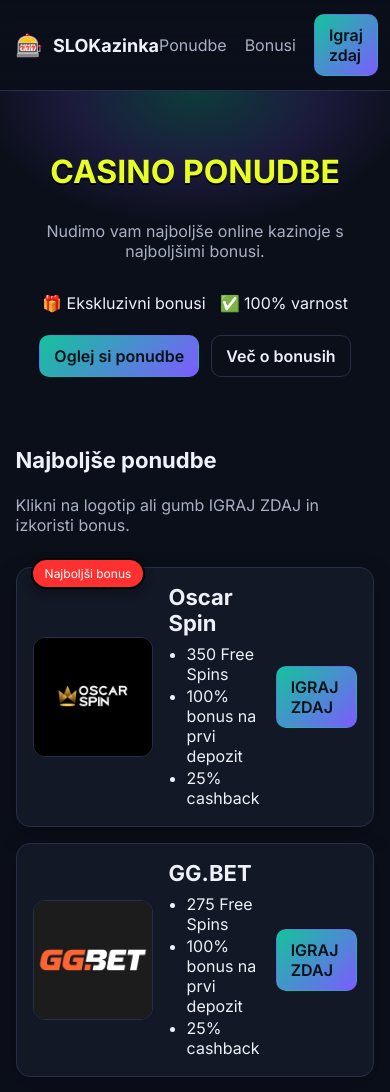
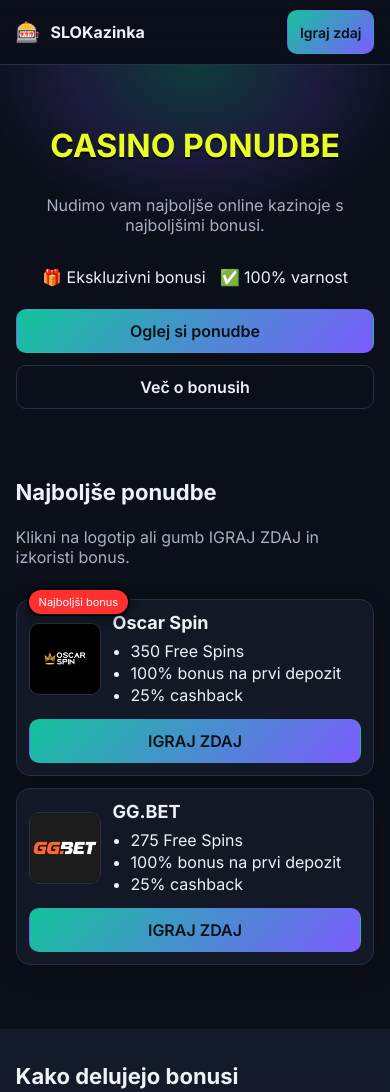
Before and after one commit to igaminggods/SLOKazinka, a plain HTML site: page Stran www/index.html in a window 390 px wide. Shown: the top 1092 px of the page. Drawn offline with Linux system fonts and the light colour scheme.

Commit message:
feat(responsive): improve mobile header, buttons, and casino cards; iOS safe areas & hover-only effects

```diff
--- a/Stran www/styles.css
+++ b/Stran www/styles.css
@@ -92,3 +92,42 @@
 
 /* Accessibility helpers */
 .btn:focus,.nav-link:focus,.casino-logo:focus{outline:2px solid var(--accent);outline-offset:2px}
+
+
+/* Respect safe areas on iOS (notch) */
+.site-header{padding-top:max(env(safe-area-inset-top),0px)}
+
+/* Apply hover-only effects on devices that actually support hover */
+@media (hover:hover){
+  .btn:hover{transform:translateY(-1px);border-color:var(--accent)}
+}
+@media (hover:none){
+  .btn:hover{transform:none}
+}
+
+/* Mobile improvements */
+@media (max-width:600px){
+  /* Header: keep brand + primary CTA, hide secondary links */
+  .header-inner{padding:10px 0}
+  .brand{font-size:16px}
+  .brand-mark{font-size:20px}
+  .main-nav{gap:10px}
+  .main-nav .nav-link{display:none}
+  .nav-cta.btn{padding:8px 12px;border-radius:10px;font-size:14px}
+
+  /* Buttons: larger touch targets and full-width where relevant */
+  .btn{min-height:44px;font-size:16px}
+  .hero-ctas{width:100%}
+  .hero-ctas .btn{flex:1 1 100%;width:100%}
+
+  /* Casino cards: compact layout, stack action button */
+  .casino-grid{gap:12px}
+  .casino-card{grid-template-columns:72px 1fr;gap:12px;padding:12px}
+  .casino-logo{width:72px;height:72px;border-radius:10px}
+  .casino-name{font-size:18px}
+  .casino-actions{grid-column:1 / -1}
+  .casino-actions .btn{width:100%}
+
+  /* Badge: smaller and closer to card */
+  .badge{top:-12px;left:10px;padding:5px 10px;font-size:11px}
+}
```
Also changed, not shown: 1 other file.
